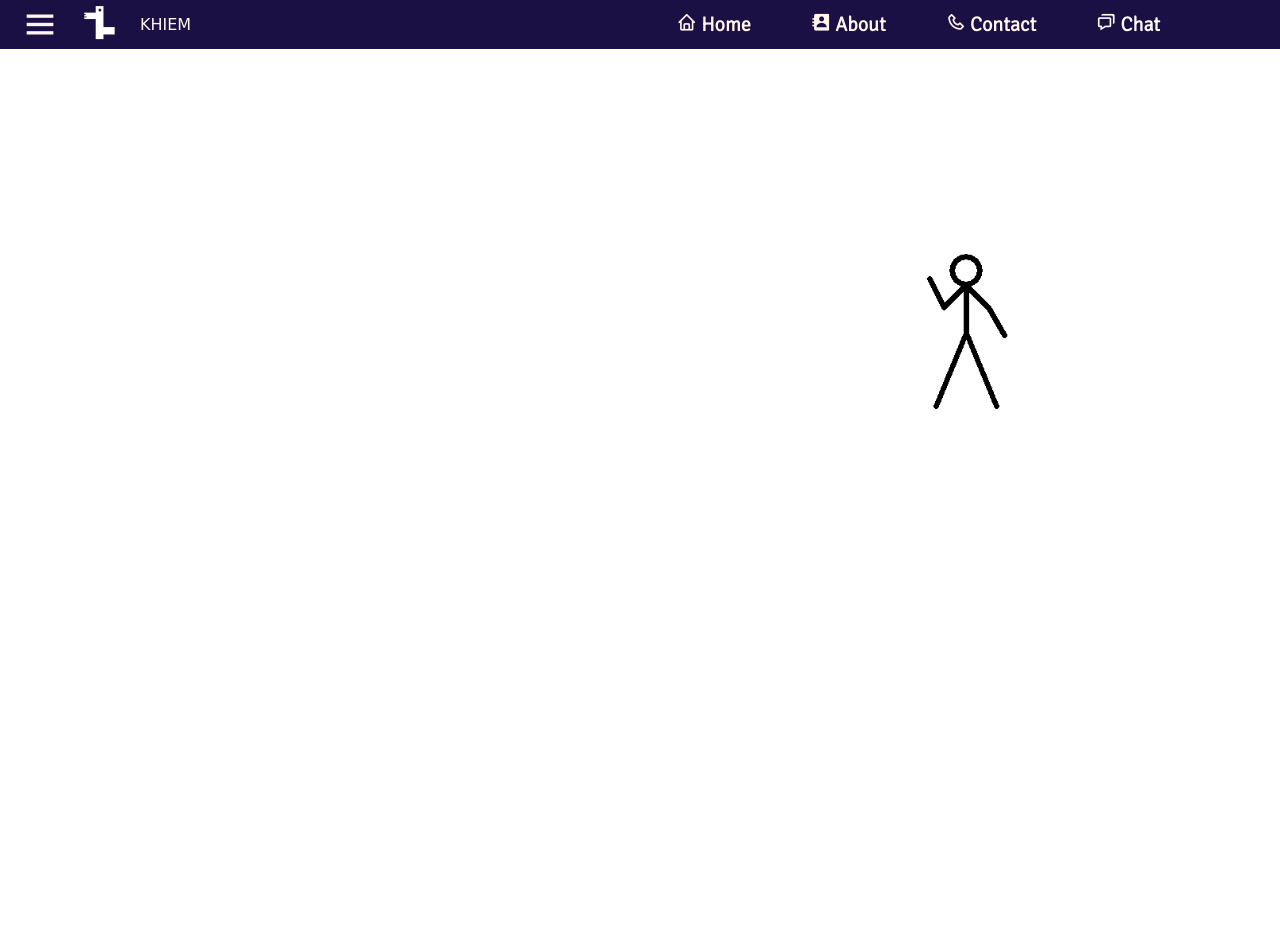
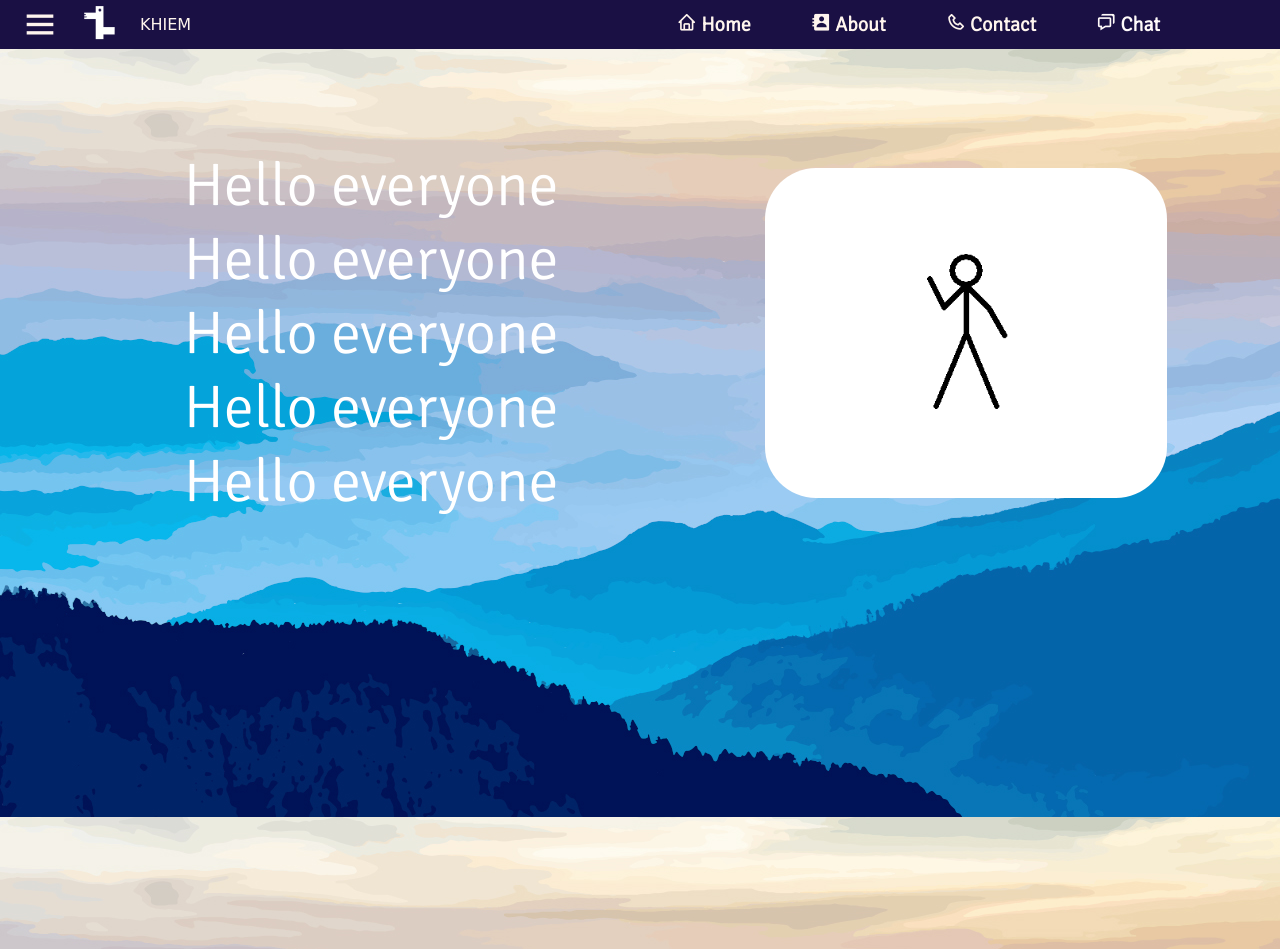
Before and after one commit to khiemduckieu/khiemremail, a plain HTML site: page index.html in a window 1280 px wide. Drawn offline with nearby package versions, Linux system fonts and the light colour scheme; a web font is replaced by a local one.

Commit message:
Update style.css

```diff
--- a/style.css
+++ b/style.css
@@ -162,7 +162,7 @@ h2{
     justify-content: space-around;
     padding-top:100px;
     padding-left: 90px;
-    background: url('imbgindex.jpg');
+    background: url('./img/imbgindex.jpg');
    height: 100vh;
 }
 .gif img{
```
